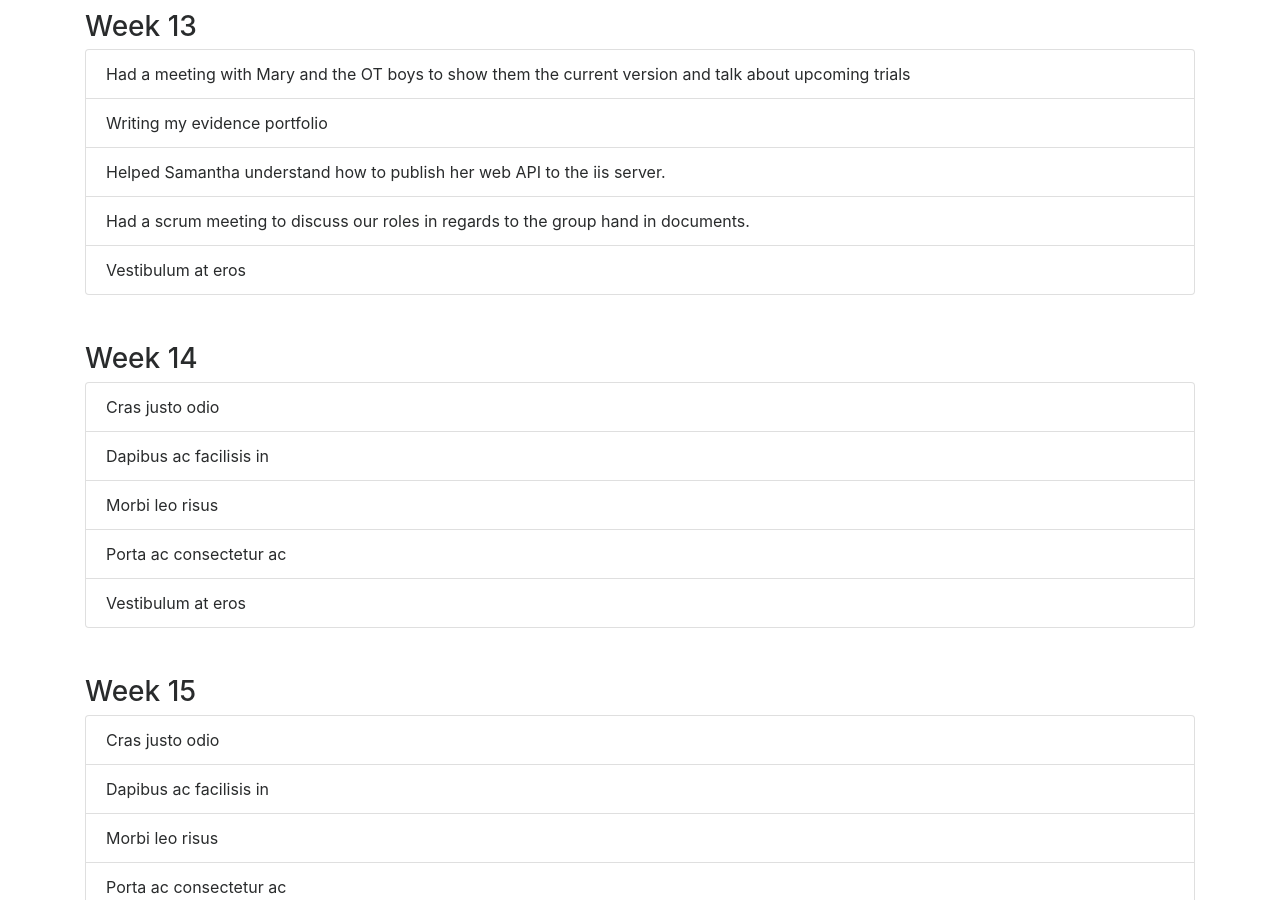
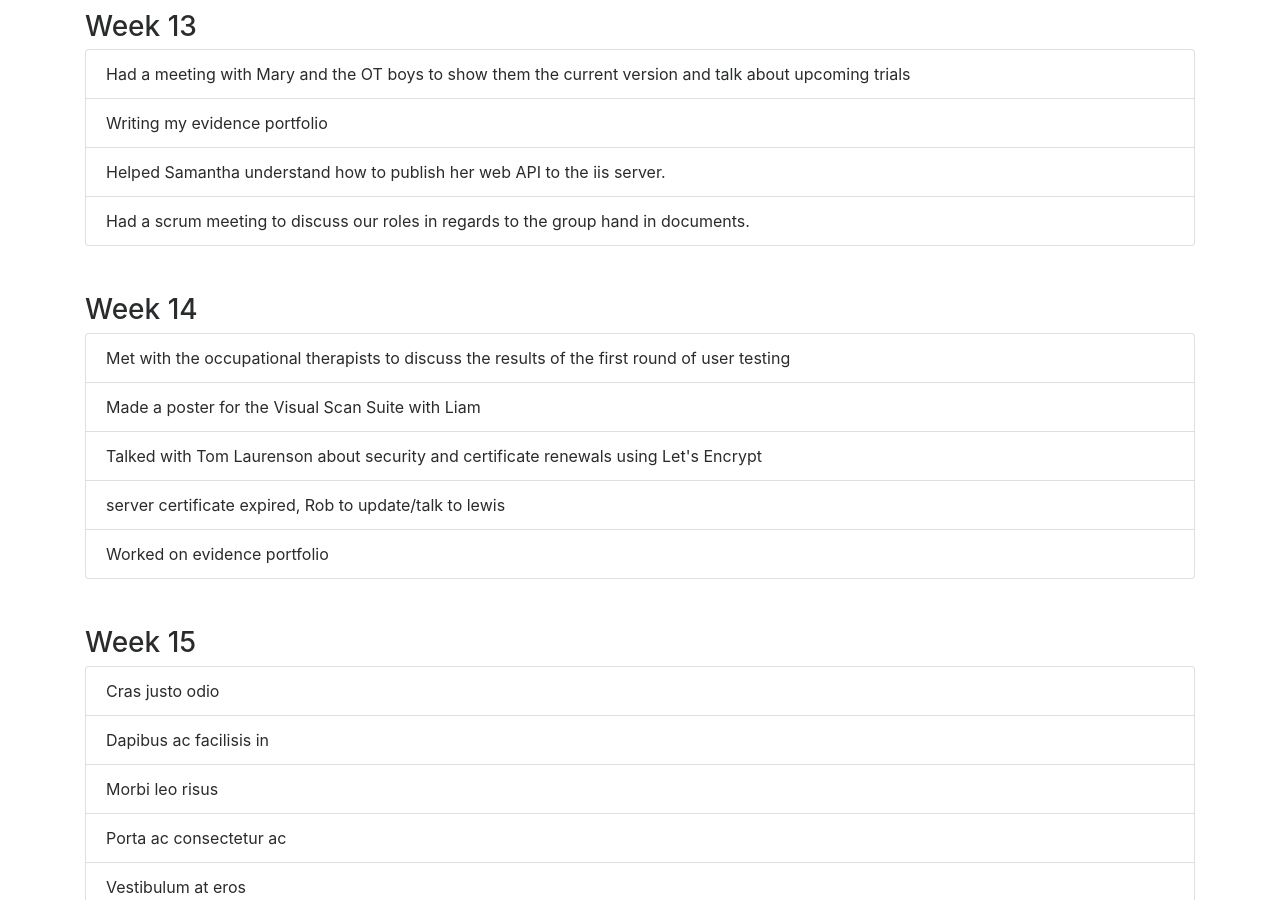
Before and after one commit to aberhjk1/aberhjk1.github.io, a Jekyll site: the page built from weeklybreakdown.html, in a window 1280 px wide and 900 px high, scrolled down 4168 px. Built offline with Jekyll 4.4.1, drawn with Linux system fonts in a browser that asks for light colours; nearby versions of some CDN libraries.

Commit message:
Update weeklybreakdown.html

```diff
--- a/weeklybreakdown.html
+++ b/weeklybreakdown.html
@@ -119,16 +119,15 @@ title: Jordan Aberhart Evidence Portfolio
 	  	<li class="list-group-item">Writing my evidence portfolio</li>
 	  	<li class="list-group-item">Helped Samantha understand how to publish her web API to the iis server.</li>
 	  	<li class="list-group-item">Had a scrum meeting to discuss our roles in regards to the group hand in documents.</li>
-	  	<li class="list-group-item">Vestibulum at eros</li>
 		</ul>
 <br><br>
 		<h3>Week 14</h3>
 		<ul class="list-group">
-	  	<li class="list-group-item">Cras justo odio</li>
-	  	<li class="list-group-item">Dapibus ac facilisis in</li>
-	  	<li class="list-group-item">Morbi leo risus</li>
-	  	<li class="list-group-item">Porta ac consectetur ac</li>
-	  	<li class="list-group-item">Vestibulum at eros</li>
+	  	<li class="list-group-item">Met with the occupational therapists to discuss the results of the first round of user testing</li>
+	  	<li class="list-group-item">Made a poster for the Visual Scan Suite with Liam</li>
+	  	<li class="list-group-item">Talked with Tom Laurenson about security and certificate renewals using Let's Encrypt</li>
+	  	<li class="list-group-item">server certificate expired, Rob to update/talk to lewis</li>
+	  	<li class="list-group-item">Worked on evidence portfolio</li>
 		</ul>
 <br><br>
 		<h3>Week 15</h3>
```
